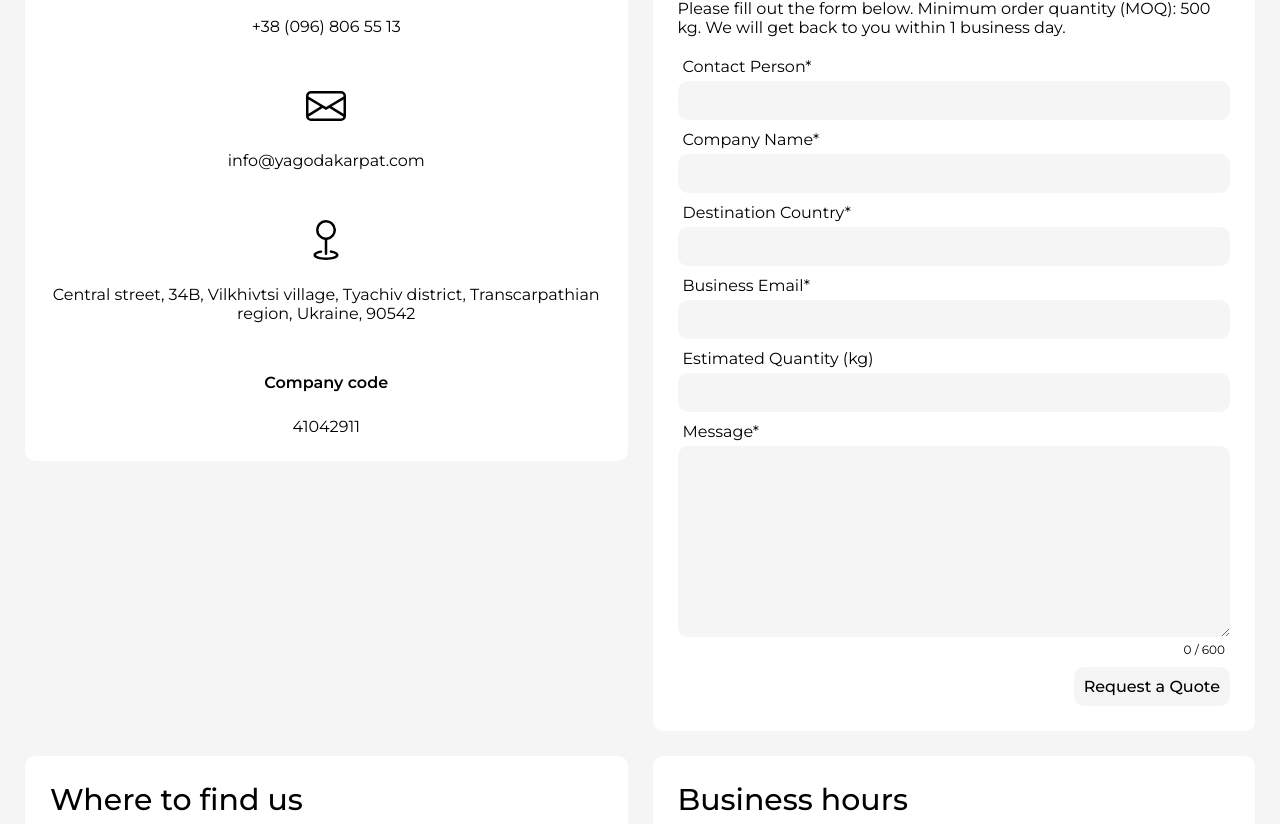
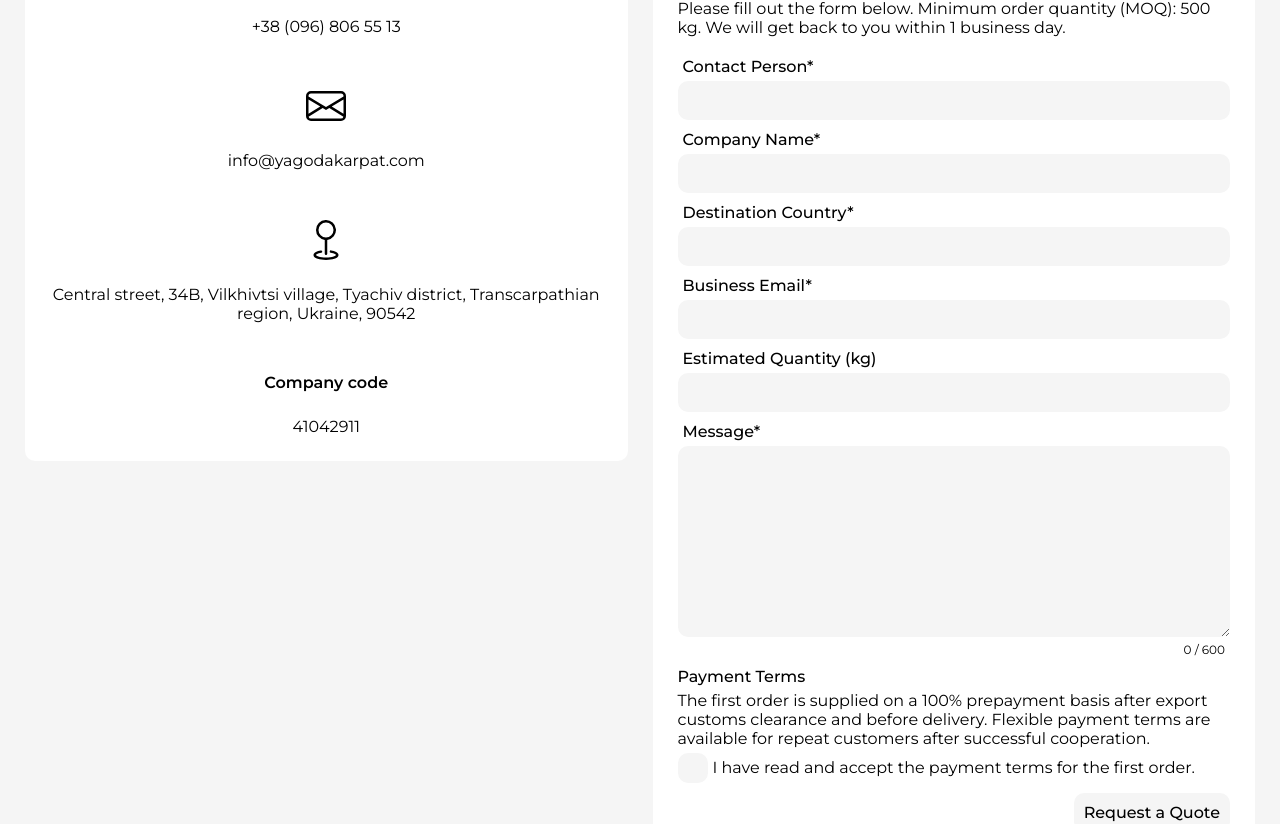
Before and after one commit to stepandordiai/yagoda-karpat, a Next.js app in the folder frontend/: page /en in a window 1280 px wide. Shown: the part 5993-6817 px from the top of the page. Built offline with nearby package versions, Linux system fonts and the light colour scheme; no server answers; grey boxes are pictures that could not be loaded.

Commit message:
feat: update ContactForm component

```diff
--- a/frontend/src/components/ContactForm/ContactForm.scss
+++ b/frontend/src/components/ContactForm/ContactForm.scss
@@ -43,6 +43,7 @@
 
 .contact-label {
 	padding: 0 5px 5px;
+	font-weight: 500;
 }
 
 .form__input,
@@ -142,6 +143,43 @@ textarea {
 	}
 }
 
+.contact-form__cb-container {
+	display: flex;
+	// justify-content: center;
+	align-items: center;
+	flex-direction: row !important;
+	gap: 5px;
+}
+
+.contact-form__cb {
+	position: relative;
+	-webkit-appearance: none;
+	appearance: none;
+	width: 30px;
+	height: 30px;
+	background: var(--bg-clr);
+	border-radius: 10px;
+	overflow: hidden;
+	align-self: flex-start;
+	flex-shrink: 0;
+
+	&::before {
+		content: "✓";
+		position: absolute;
+		inset: 0;
+		display: grid;
+		place-items: center;
+		background: var(--accent-clr);
+		border-radius: 10px;
+		transform: scale(0);
+		transition: transform 0.3s;
+	}
+
+	&:checked::before {
+		transform: scale(1);
+	}
+}
+
 @media screen and (max-width: 895px) {
 	.contact-form {
 		padding: 10px;
--- a/frontend/src/components/ContactForm/ContactForm.tsx
+++ b/frontend/src/components/ContactForm/ContactForm.tsx
@@ -175,6 +175,20 @@ const ContactForm = ({ requestedProduct = "" }: ContactFormProps) => {
 						{form.message.length} / 600
 					</span>
 				</div>
+				<div style={{ display: "flex", flexDirection: "column", gap: "5px" }}>
+					<p style={{ fontWeight: "500" }}>{t("paymentTerms.title")}</p>
+					<p>{t("paymentTerms.description")}</p>
+					<div className="contact-form__cb-container">
+						<input
+							className="contact-form__cb"
+							type="checkbox"
+							name=""
+							id=""
+							required
+						/>
+						<label htmlFor="">{t("paymentTerms.cbLabel")}</label>
+					</div>
+				</div>
 				<button
 					className={`form-submit-btn btn--bold ${loading ? "form-submit-btn--loading" : ""}`}
 					type="submit"
```
Also changed, not shown: frontend/messages/cs.json, frontend/messages/en.json, frontend/messages/uk.json.
